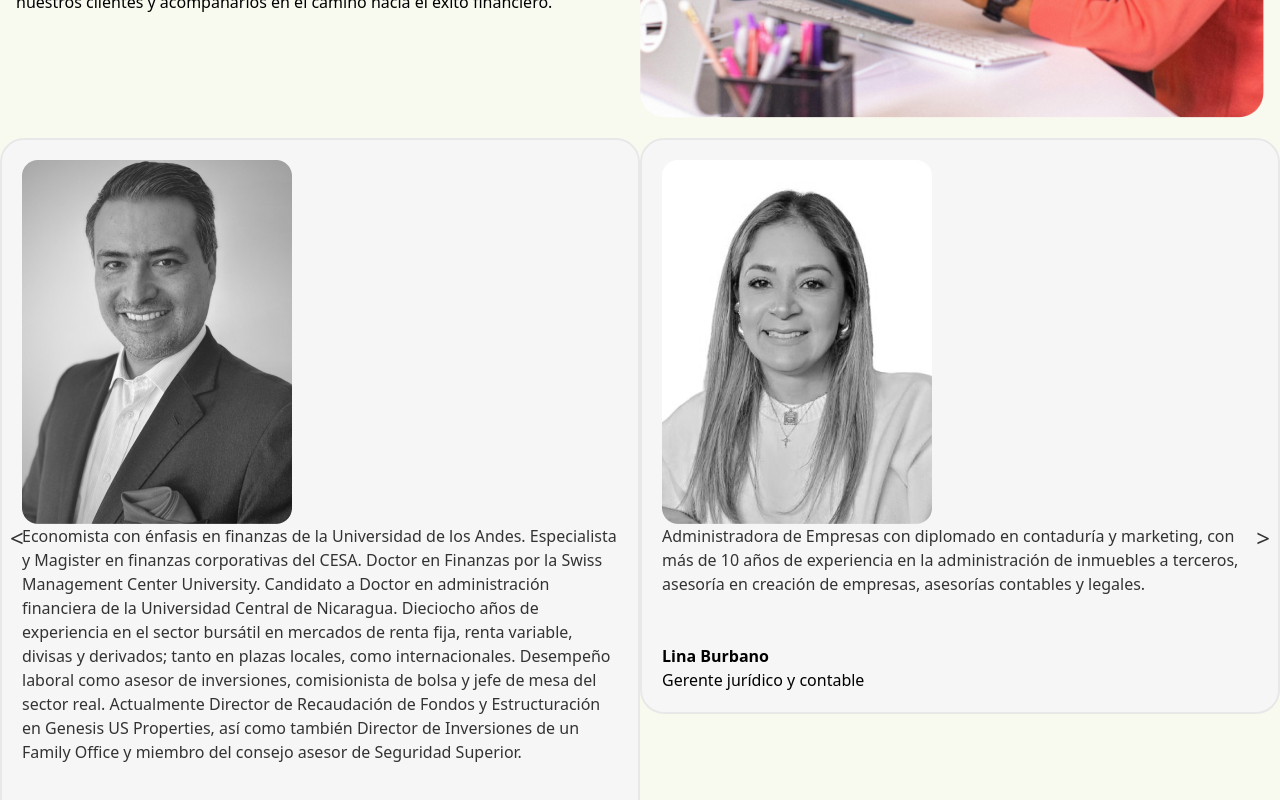
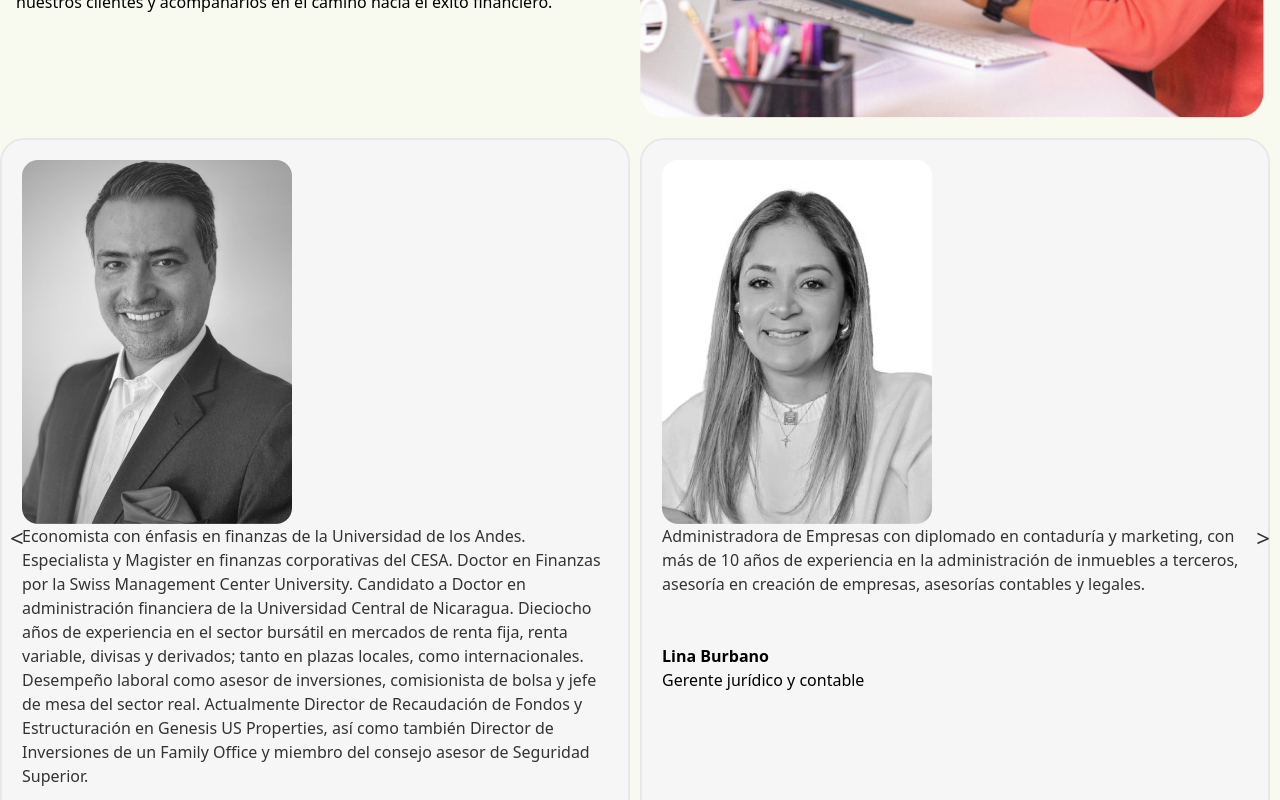
Before and after one commit to DianaSolarte/LerevePage, a Vue app: page /aboutus in a window 1280 px wide. Shown: the part 2700-3500 px from the top of the page. Built offline with nearby package versions, Linux system fonts and the light colour scheme.

Commit message:
Ajustar height de la clase carousel-content y agregar un margin-right para mejorar la visibilidad del carousel

```diff
--- a/src/components/layouts/layoutAboutUs/Carousel.vue
+++ b/src/components/layouts/layoutAboutUs/Carousel.vue
@@ -87,6 +87,9 @@ export default {
   flex: 0 0 50%; /* Cada item ocupa el 50% del contenedor */
   height: 800px;
   box-sizing: border-box;
+  display: flex;
+  justify-content: center;
+  align-items: center;
 }
 
 .carousel-content {
@@ -96,6 +99,8 @@ export default {
   border: 2px solid #E8E8E8;
   display: flex;
   flex-direction: column;
+  height: 800px;
+  margin-right: 10px;
   align-items: flex-start; /* Alinear contenido a la izquierda */
 }
 
@@ -148,6 +153,7 @@ export default {
 
   .carousel-item {
     flex: 0 0 100%; /* Cada tarjeta ocupa el 100% del contenedor */
+
   }
 }
 </style>
```
Also changed, not shown: .prettierrc.json (added).
